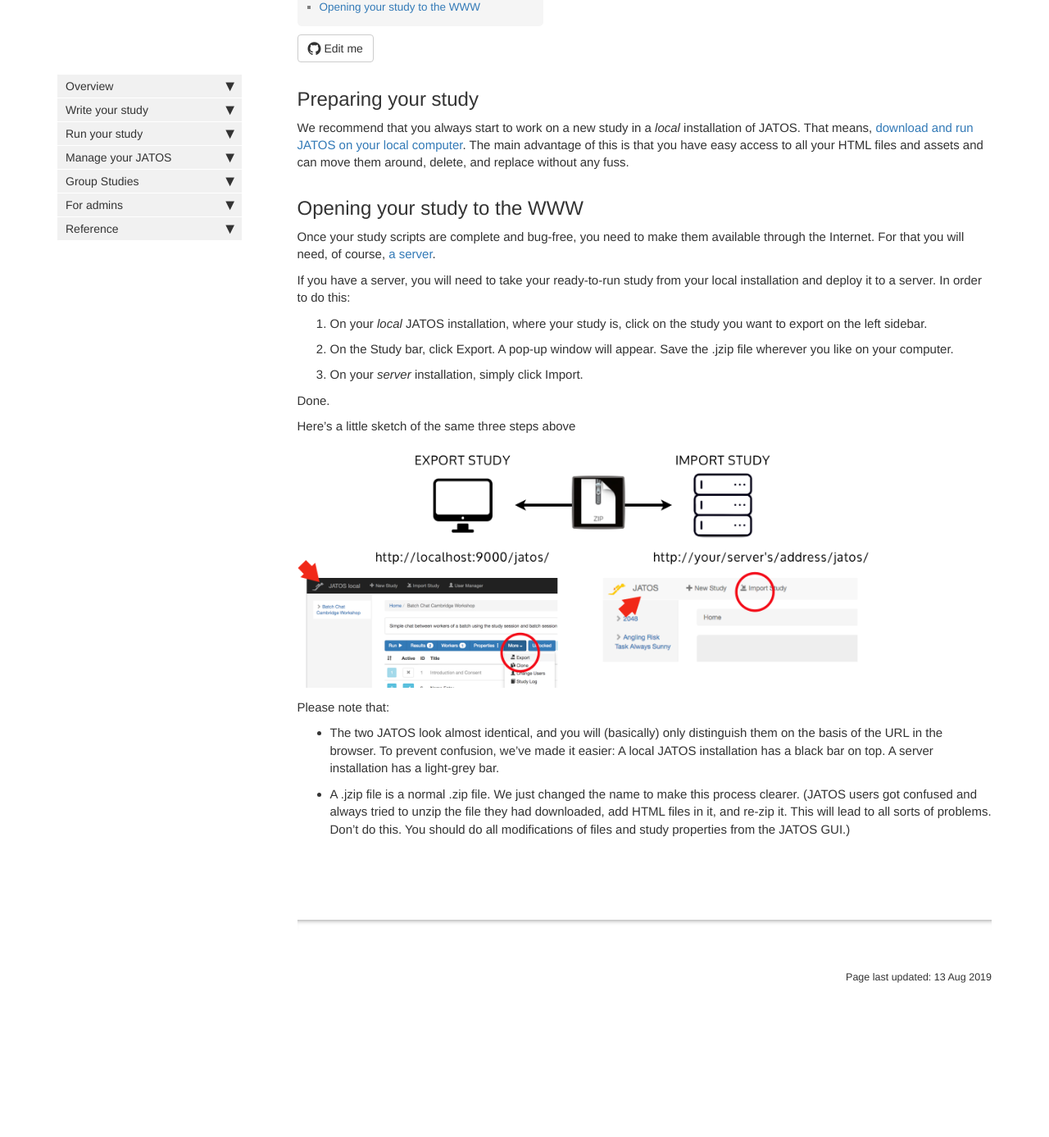
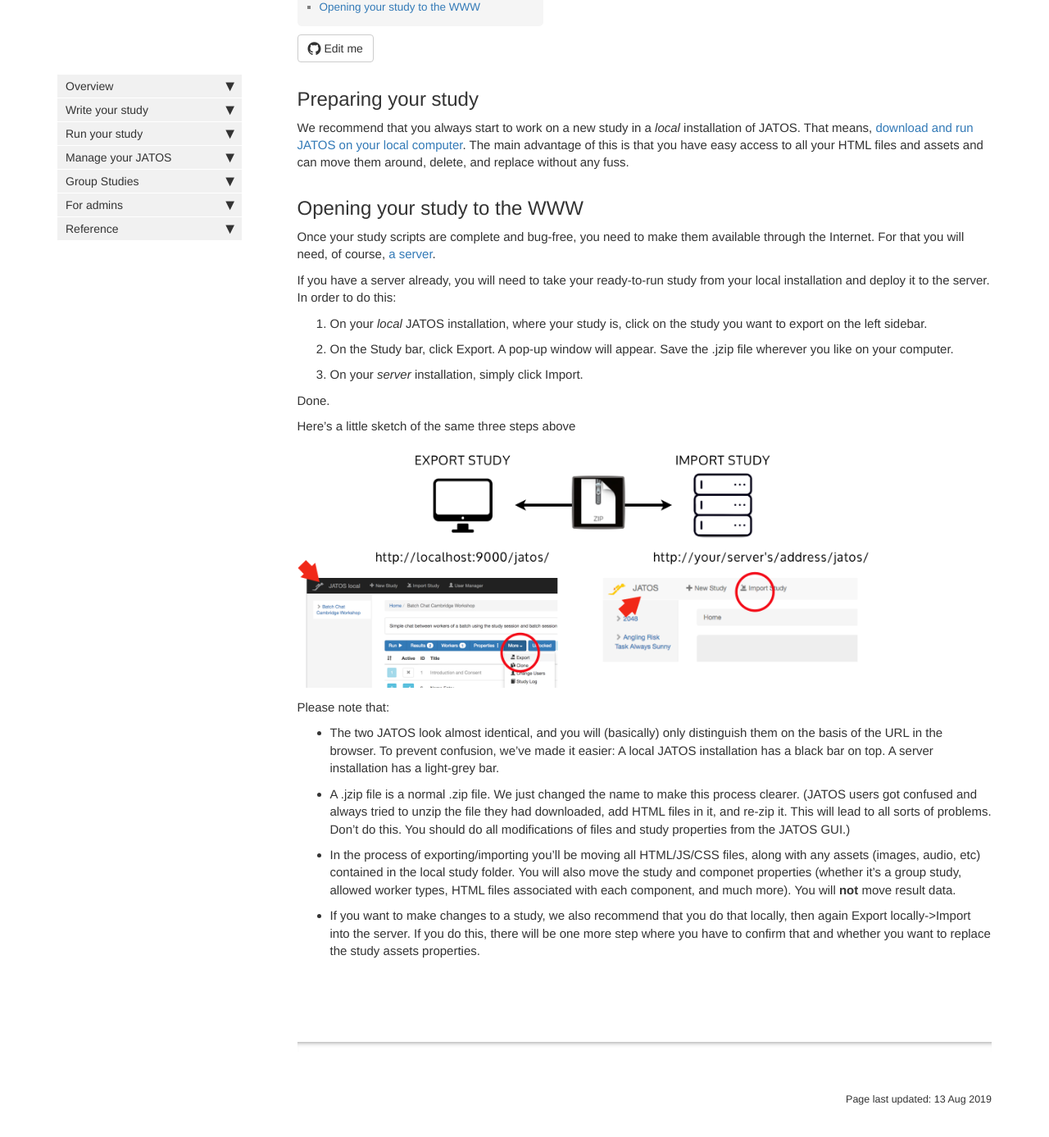
Before and after one commit to kristian-lange-tw/JATOS_docs_v3, a Jekyll site: the page built from pages/Moving-from-a-Local-to-a-Server-Installation.md, in a window 1280 px wide and 1400 px high, scrolled down 203 px. Shown: the top 1387 px of the window at 82% size. Built offline with Jekyll 4.4.1, drawn with Linux system fonts in a browser that asks for light colours; nearby versions of some CDN libraries; comment, search, counter and statistics services are not loaded; before the commit the page ends 1455 px from its top, so only the background shows below that.

Commit message:
Update Moving-from-a-Local-to-a-Server-Installation.md

```diff
--- a/pages/Moving-from-a-Local-to-a-Server-Installation.md
+++ b/pages/Moving-from-a-Local-to-a-Server-Installation.md
@@ -19,7 +19,7 @@
 
 Once your study scripts are complete and bug-free, you need to make them available through the Internet. For that you will need, of course, [a server](JATOS-on-a-server.html).
 
-If you have a server, you will need to take your ready-to-run study from your local installation and deploy it to a server. In order to do this:
+If you have a server already, you will need to take your ready-to-run study from your local installation and deploy it to the server. In order to do this:
 1. On your *local* JATOS installation, where your study is, click on the study you want to export on the left sidebar.
 1. On the Study bar, click Export. A pop-up window will appear. Save the .jzip file wherever you like on your computer.
 1. On your *server* installation, simply click Import.
@@ -35,3 +35,5 @@
 * The two JATOS look almost identical, and you will (basically) only distinguish them on the basis of the URL in the browser. To prevent confusion, we've made it easier: A local JATOS installation has a black bar on top. A server installation has a light-grey bar.
 * A .jzip file is a normal .zip file. We just changed the name to make this process clearer. (JATOS users got confused and always tried to unzip the file they had downloaded, add HTML files in it, and re-zip it. This will lead to all sorts of problems. Don't do this.
 You should do all modifications of files and study properties from the JATOS GUI.)
+* In the process of exporting/importing you'll be moving all HTML/JS/CSS files, along with any assets (images, audio, etc) contained in the local study folder. You will also move the study and componet properties (whether it's a group study, allowed worker types, HTML files associated with each component, and much more). You will **not** move result data.
+* If you want to make changes to a study, we also recommend that you do that locally, then again Export locally->Import into the server. If you do this, there will be one more step where you have to confirm that and whether you want to replace the study assets properties.
```
